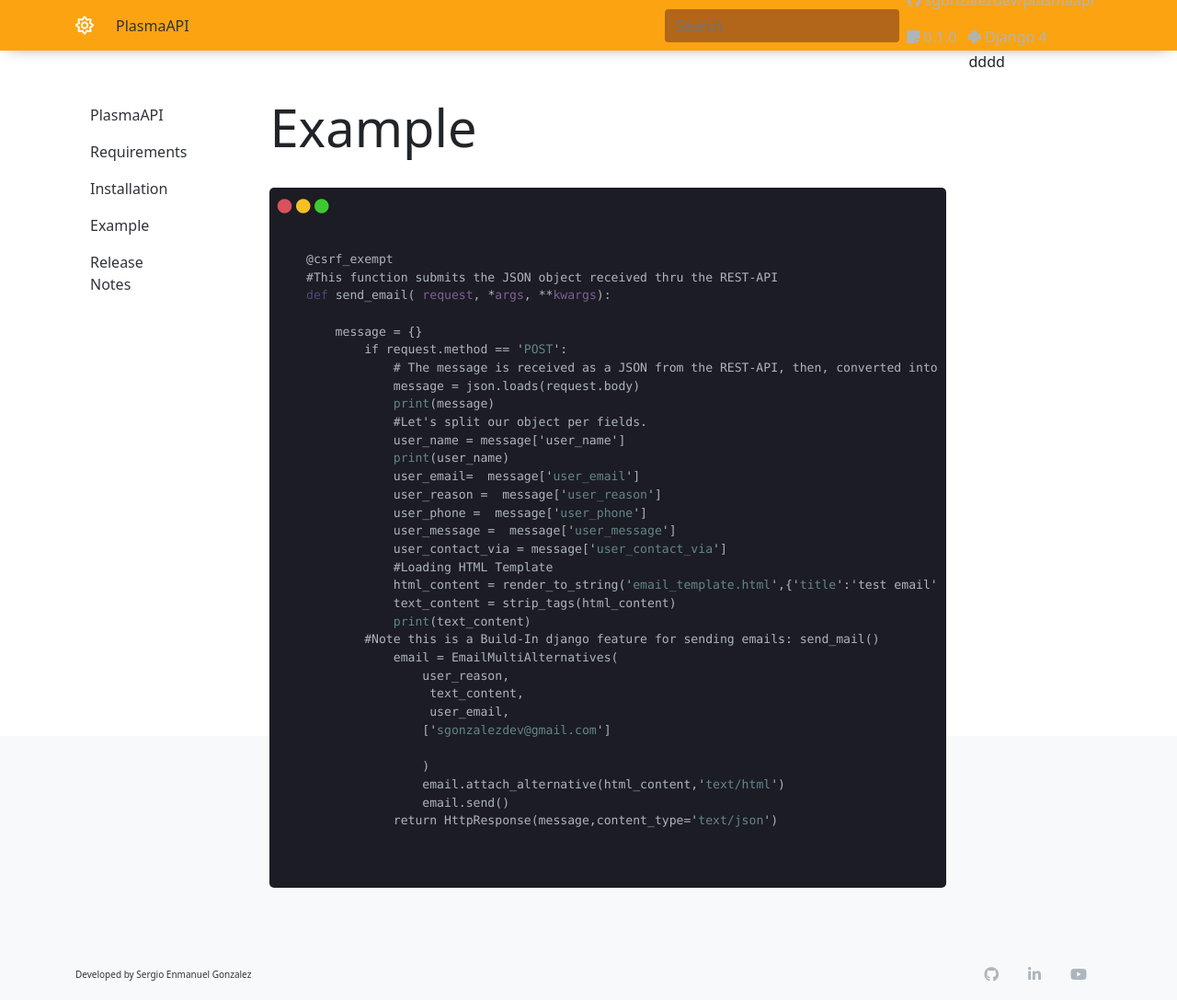
After one commit to sgonzalezdev/plasmaapi, a Django app: page /example in a window 1280 px wide. The commit adds this page. Shown: the whole page at 92% size. Run offline with Django 4.2, Linux system fonts and the light colour scheme; some libraries are stand-ins or nearby versions.

Commit message:
Added installation, release_notes and example.hmtl views.

```diff
--- a/send_email/static/css/global.css
+++ b/send_email/static/css/global.css
@@ -37,7 +37,6 @@ body {
   -webkit-box-shadow: 0px 1px 19px -9px rgba(0, 0, 0, 0.75);
   -moz-box-shadow: 0px 1px 19px -9px rgba(0, 0, 0, 0.75);
   color: #2e343b !important;
-
 }
 
 .nav-item .nav-link {
@@ -57,46 +56,77 @@ body {
 .youtube {
   color: #adb5bd !important ;
 }
-.web-admin{
+.web-admin {
   font-size: 10px;
   color: #2e343b;
 
   text-decoration: none;
 }
-.web-admin:hover{
-
+.web-admin:hover {
   color: #2e343b;
 }
 
 /* Home Page*/
 
- .main-content{
+.main-content {
   padding: 50px;
-
 }
 
- .main-content .list-group .list-group-item{
+.main-content .list-group .list-group-item {
   margin-bottom: 10px;
   background: transparent;
-   border:0px;
+  border: 0px;
 }
 
-
- .main-nav-left{
+.main-nav-left {
   padding: 50px;
-
 }
- .main-nav-left .nav-item .nav-link:hover{
-  color:#fca311 !important;
+.main-nav-left .nav-item .nav-link:hover {
+  color: #fca311 !important;
   transition: all 0.5s ease;
 }
 
 /*Serach bar*/
 
-.search-bar{
-
-  background:  #b2661a !important;
+.search-bar {
+  background: #b2661a !important;
   color: #fff !important ;
-  border:0px transparent !important;
+  border: 0px transparent !important;
   border-radius: 10px;
 }
+
+/*This will give style to the box-code example*/
+.box-code {
+  background: #1c1c24;
+  color: #adb5bd;
+  border: 0px transparent !important;
+  border-radius: 5px;
+}
+
+.red-icon {
+  color: #d9515d;
+}
+.yellow-icon {
+  color: #f4c025;
+}
+.green-icon {
+  color: #3ec930;
+}
+
+.code-box-size {
+  font-size: 15px;
+}
+.p-2 {
+  padding: 0px !important;
+}
+/*code snippers*/
+
+.first-color {
+  color:  #4d497e;
+}
+.second-color {
+  color: #7f6195;
+}
+.third-color {
+  color: #638689;
+}
--- /dev/null
+++ b/send_email/templates/example.html
@@ -0,0 +1,57 @@
+{% extends "index.html" %} {%block main_content%}
+
+<h1 class="display-4">Example</h1>
+<br />
+
+
+  <div class="d-flex flex-column bd-highlight mb-3 box-code">
+    <div class="p-2 bd-highlight"> <i class="fas fa-circle red-icon"></i> <i class="fas fa-circle yellow-icon"></i> <i class="fas fa-circle green-icon"></i></div>
+    <div class="p-2 code-box-size ">
+
+
+ <pre>
+    <code>
+    @csrf_exempt
+    #This function submits the JSON object received thru the REST-API
+   <span class="first-color"> def </span>send_email( <span class="second-color">request</span>, *<span class="second-color">args</span>, **<span class="second-color">kwargs</span>):
+
+        message = {}
+            if request.method == '<span class="third-color">POST</span>':
+                # The message is received as a JSON from the REST-API, then, converted into an JSON object.
+                message = json.loads(request.body)
+                <span class="third-color">print</span>(message)
+                #Let's split our object per fields.
+                user_name = message['user_name']
+                <span class="third-color">print</span>(user_name)
+                user_email=  message['<span class="third-color">user_email</span>']
+                user_reason =  message['<span class="third-color">user_reason</span>']
+                user_phone =  message['<span class="third-color">user_phone</span>']
+                user_message =  message['<span class="third-color">user_message</span>']
+                user_contact_via = message['<span class="third-color">user_contact_via</span>']
+                #Loading HTML Template
+                html_content = render_to_string('<span class="third-color">email_template.html</span>',{'<span class="third-color">title</span>':'test email','<span class="third-color">content</span>':user_message})
+                text_content = strip_tags(html_content)
+                <span class="third-color">print</span>(text_content)
+            #Note this is a Build-In django feature for sending emails: send_mail()
+                email = EmailMultiAlternatives(
+                    user_reason,
+                     text_content,
+                     user_email,
+                    ['<span class="third-color">sgonzalezdev@gmail.com</span>']
+
+                    )
+                    email.attach_alternative(html_content,'<span class="third-color">text/html</span>')
+                    email.send()
+                return HttpResponse(message,content_type='<span class="third-color">text/json</span>')
+    </code>
+     </pre>
+
+
+    </div>
+
+  </div>
+
+
+    {%endblock%}
+  </ul>
+</ul>
--- a/send_email/templates/index.html
+++ b/send_email/templates/index.html
@@ -51,16 +51,14 @@
               <a class="nav-link" href="{%url 'requirements'%}">Requirements</a>
             </li>
             <li class="nav-item">
-              <a class="nav-link" href="#">Installation</a>
+              <a class="nav-link" href="{%url 'installation'%}">Installation</a>
             </li>
             <li class="nav-item">
-              <a class="nav-link" href="#">Example</a>
+              <a class="nav-link" href="{%url 'example'%}">Example</a>
             </li>
+
             <li class="nav-item">
-              <a class="nav-link" href="#">Documentation</a>
-            </li>
-            <li class="nav-item">
-              <a class="nav-link" href="#">Release Notes</a>
+              <a class="nav-link" href="{%url 'release_notes'%}">Release Notes</a>
             </li>
           </ul>
       </div>
--- a/send_email/urls.py
+++ b/send_email/urls.py
@@ -16,6 +16,9 @@ from . import views
 urlpatterns = [
     path('',views.index, name='index_page'),
     path('reqs',views.reqs, name='requirements'),
+    path('install',views.installation, name='installation'),
+    path('release_notes',views.release_notes, name='release_notes'),
+    path('example',views.example, name='example'),
     path('send',views.send_email),
     path('<str:email_from>',views.send_email),
 
--- a/send_email/views.py
+++ b/send_email/views.py
@@ -20,12 +20,25 @@ from django.utils.html import strip_tags
 
 # This function returns the main or index page.
 def index(request):
-    #response = json.dumps([{}])
+
     return render(request,'index.html',{'title':'PlasmaAPI'})
 
 def reqs(request):
-    #response = json.dumps([{}])
+
     return render(request,'reqs.html')
+
+def installation(request):
+
+    return render(request,'installation.html')
+
+def release_notes(request):
+
+    return render(request,'release_notes.html')
+def example(request):
+
+    return render(request,'example.html')
+
+
 
 @csrf_exempt
 #This function submits the JSON object received thru the REST-API
```
Also changed, not shown: send_email/templates/installation.html (added, +16 -0 lines), send_email/templates/release_notes.html (added, +9 -0 lines). Lines whose indentation alone changed are shown as unchanged.
